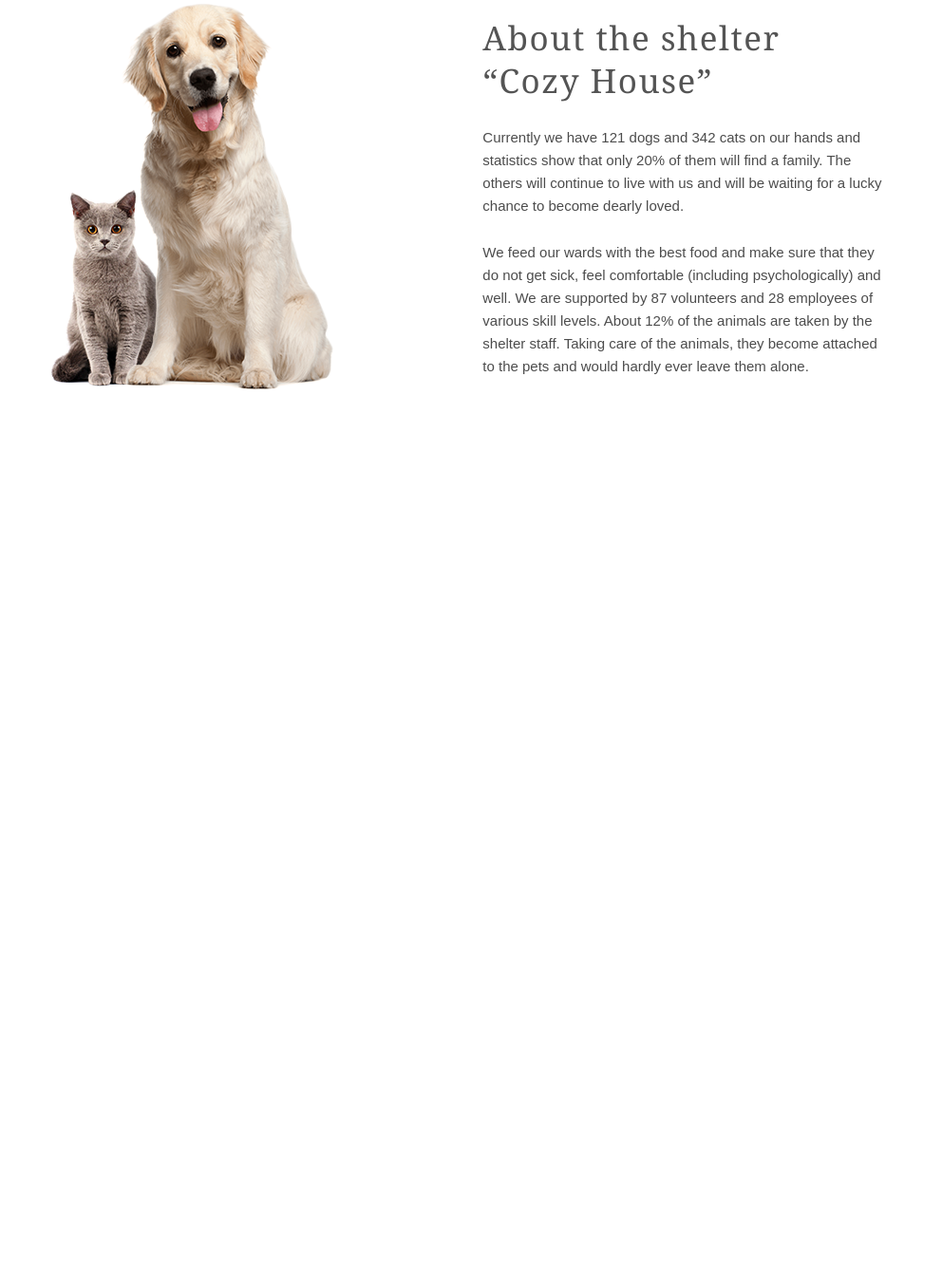
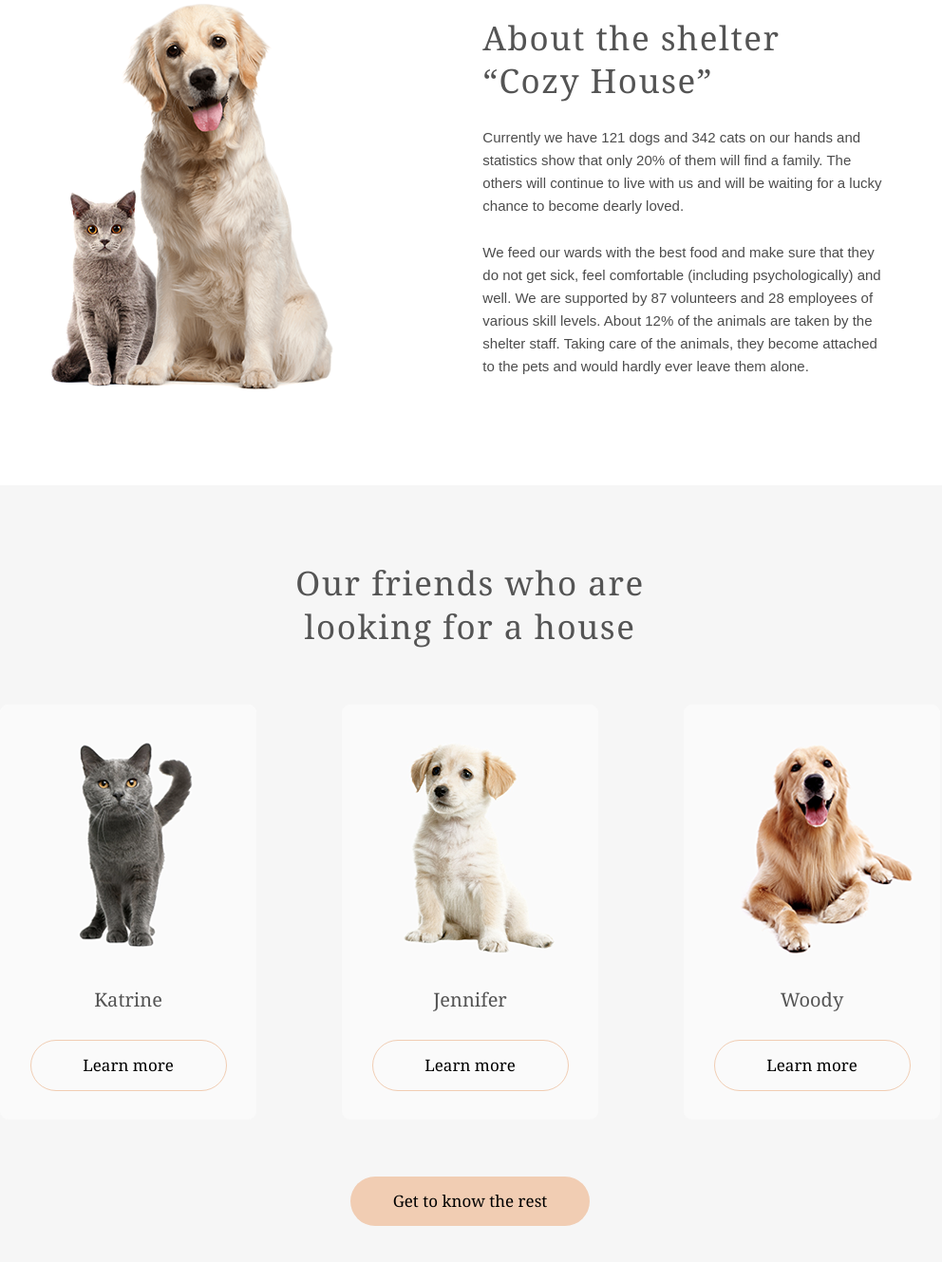
Before and after one commit to TmxFsd/Exam_HTML, a plain HTML site: page index.html in a window 1280 px wide. Shown: the part 1045-2374 px from the top of the page at 95% size, without its empty margins (145-1137 px from the left). Before the commit the page ends 1556 px from the top, so only its background shows below. Drawn offline with Linux system fonts and the light colour scheme.

Commit message:
Third-section+FSTweak

```diff
--- a/index.html
+++ b/index.html
@@ -9,6 +9,7 @@
 </head>
 
 <body>
+          <!-- FIRST SECTION -->
     <section class="first-section">
         <!-- HEADER -->
         <header>
@@ -46,7 +47,7 @@
         </div>
 
     </section>
-
+    <!-- SECOND SECTION -->
     <section class="second-section">
         <div class="container">
             <div class="second-section-wraper">
@@ -65,6 +66,32 @@
             </div>
         </div>
     </section>
+    <!-- THIRD SECTION -->
+    <section class="third-section">
+        <div class="container">
+            <div class="third-section-wraper">
+                <h2 class="second-section-main-text">Our friends who are looking for a house</h2>
+                <div class="third-section-card-wraper">
+                    <div class="third-section-card">
+                        <img class="third-section-card-img" src="./images/pets-katrine.png" alt="Katrine">
+                        <p class="third-section-card-text">Katrine</p>
+                        <button class="third-section-card-button">Learn more</button>
+                    </div>
+                    <div class="third-section-card">
+                        <img class="third-section-card-img" src="./images/pets-jennifer.png" alt="Katrine">
+                        <p class="third-section-card-text">Jennifer</p>
+                        <button class="third-section-card-button">Learn more</button>
+                    </div>
+                    <div class="third-section-card">
+                        <img class="third-section-card-img" src="./images/pets-woody.png" alt="Katrine">
+                        <p class="third-section-card-text">Woody</p>
+                        <button class="third-section-card-button">Learn more</button>
+                    </div>
+                </div>
+                <button class="first-section-text-wraper-button">Get to know the rest</button>
+            </div>
+        </div>
+    </section>
 
 </body>
 
--- a/styles/style.css
+++ b/styles/style.css
@@ -82,9 +82,11 @@ header
     display: flex;
     flex-direction: column;
     gap:42px;
+    align-items:baseline;
 }
 .first-section-main-text
 {
+    width: 310px;
     font-family: Georgia;
     font-weight: 400;
     font-size: 44px;
@@ -112,7 +114,7 @@ header
     padding: 15px 45px;
     background-color: #F1CDB3;
     border-radius: 100px;
-    width: 207px;
+    /* width: 207px; */
 }
 
 .second-section
@@ -150,3 +152,62 @@ header
     line-height: 24px;
     color:#4C4C4C;
 }
+
+.third-section
+{
+    padding: 80px 40px 100px 40px;
+    background: #F6F6F6;
+}
+.third-section-wraper
+{
+    display: flex;
+    flex-direction: column;
+    align-items: center;
+    gap:60px;
+
+    h2
+    {
+        text-align: center;
+    }
+}
+.third-section-card-wraper
+{
+    display: flex;
+    align-items: center;
+    gap:90px;
+}
+.third-section-card
+{
+    width: 270px;
+    display: flex;
+    flex-direction: column;
+    align-items: center;
+    gap:30px;
+    background: #FAFAFA;
+    border-radius: 9px;
+}
+.third-section-card-text
+{
+    font-family: Georgia;
+    font-weight: 400;
+    line-height: 22.72px;
+    font-size: 20px;
+    color:#545454;
+}
+.third-section-card-button
+{
+    background: none;
+    outline: none;
+    border: 1px solid #F1CDB3;
+
+    cursor:pointer;
+
+    font-weight: 400;
+    font-size: 17px;
+    line-height: 22.1px;
+    font-family: Georgia;
+    padding: 15px 45px;
+    border-radius: 100px;
+    width: 207px;
+    margin-bottom: 30px;
+}
```
Also changed, not shown: images/pets-jennifer.png (added), images/pets-katrine.png (added), images/pets-woody.png (added).
